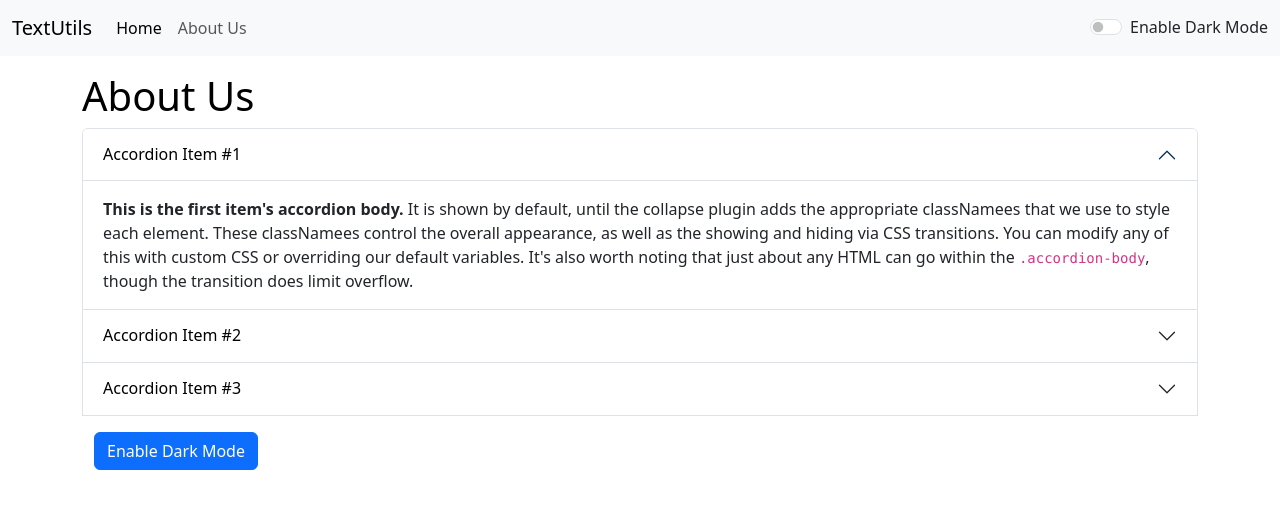
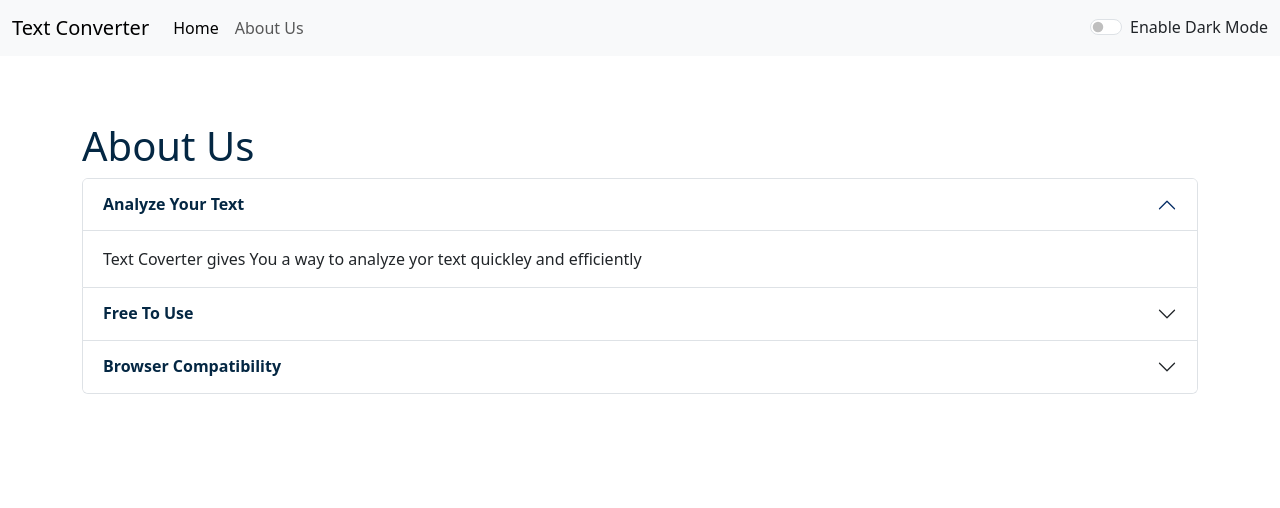
Before and after one commit to AnandSingh010/my-app, a React (Create React App) app: page /about in a window 1280 px wide. Shown: the top 508 px of the page. Built offline with nearby package versions, Linux system fonts and the light colour scheme.

Commit message:
changes made to fix some issues

```diff
--- a/src/App.js
+++ b/src/App.js
@@ -56,12 +56,12 @@ const showAlert=(message,type)=>{
   <>
   <BrowserRouter>
 
-    <Navbar title="TextUtils" headerName="About Us" mode={mode} toggleMode={toggleMode}/>
+    <Navbar title="Text Converter" headerName="About Us" mode={mode} toggleMode={toggleMode}/>
     <Alert alert={alert}/>
     <div className="container my-3">
 
     <Routes>
-        <Route path="/about" element={< About/>} />
+        <Route path="/about" element={< About  mode={mode}/>} />
 
           <Route path="/"
           element={<Forms showAlert={showAlert} heading="Enter your data to change" mode={mode} />}/>
--- a/src/component/About.js
+++ b/src/component/About.js
@@ -1,73 +1,79 @@
-import React ,{useState}from 'react'
+// import React ,{useState}from 'react'
 
-export default function About() {
-    const [btn,btnState]=useState("Enable Dark Mode")
-    const[myStyle , newStyle]=useState({
-        color:"black",
-        backgroundColor:"white"
-    })
-    const toggleStyle=()=>{
-            if(myStyle.color === "black"){
-                newStyle({
-                    color:"White",
-                    // backgroundColor:"black",
-                    backgroundColor:"White",
+export default function About(props) {
+    // const [btn,btnState]=useState("Enable Dark Mode")
+    // const[myStyle , newStyle]=useState({
+    //     color:"black",
+    //     backgroundColor:"white"
+    // })
+    // const toggleStyle=()=>{
+    //         if(myStyle.color === "black"){
+    //             newStyle({
+    //                 color:"White",
+    //                 // backgroundColor:"black",
+    //                 backgroundColor:"White",
 
-                })
-                btnState("Enable Light Mode");
-            }
-            else{
-                newStyle({
-                    color:"black",
-                    backgroundColor:"White"
-                })
+    //             })
+    //             btnState("Enable Light Mode");
+    //         }
+    //         else{
+    //             newStyle({
+    //                 color:"black",
+    //                 backgroundColor:"White"
+    //             })
 
-                btnState("Enable Dark Mode");
-            }
-        }
+    //             btnState("Enable Dark Mode");
+    //         }
+    //     }
+    let myStyle={
+        color:props.mode ==='dark'?'white':'#042743',
+        backgroundColor:props.mode ==='dark'?'rgb(36 74 104)':'white',
+        // border:'2px solid',
+        // borderColor:props.mode ==='dark'?'white':'#042743',
+    }
 
   return (
-            <div className="accordion" id="accordionExample" style={myStyle}>
+            <div className="accordion" id="accordionExample" style={{color:props.mode ==='dark'?'white':'#042743'}}>
                 <h1>About Us</h1>
         <div className="accordion-item">
             <h2 className="accordion-header" id="headingOne">
             <button className="accordion-button" type="button" data-bs-toggle="collapse" data-bs-target="#collapseOne" aria-expanded="true" aria-controls="collapseOne" style={myStyle}>
-                Accordion Item #1
+              <strong> Analyze Your Text</strong>
             </button>
             </h2>
             <div id="collapseOne" className="accordion-collapse collapse show" aria-labelledby="headingOne" data-bs-parent="#accordionExample">
             <div className="accordion-body">
-                <strong>This is the first item's accordion body.</strong> It is shown by default, until the collapse plugin adds the appropriate classNamees that we use to style each element. These classNamees control the overall appearance, as well as the showing and hiding via CSS transitions. You can modify any of this with custom CSS or overriding our default variables. It's also worth noting that just about any HTML can go within the <code>.accordion-body</code>, though the transition does limit overflow.
+                Text Coverter gives You a way to analyze yor text quickley and efficiently
             </div>
             </div>
         </div>
         <div className="accordion-item">
             <h2 className="accordion-header" id="headingTwo">
             <button className="accordion-button collapsed" type="button" data-bs-toggle="collapse" data-bs-target="#collapseTwo" aria-expanded="false" aria-controls="collapseTwo" style={myStyle}>
-                Accordion Item #2
+            <strong> Free To Use</strong>
             </button>
             </h2>
             <div id="collapseTwo" className="accordion-collapse collapse" aria-labelledby="headingTwo" data-bs-parent="#accordionExample">
             <div className="accordion-body">
-                <strong>This is the second item's accordion body.</strong> It is hidden by default, until the collapse plugin adds the appropriate classNamees that we use to style each element. These classNamees control the overall appearance, as well as the showing and hiding via CSS transitions. You can modify any of this with custom CSS or overriding our default variables. It's also worth noting that just about any HTML can go within the <code>.accordion-body</code>, though the transition does limit overflow.
+                Text Coverter is free open source tool that provides instant character count, change to upper case or converter to lower case.
             </div>
             </div>
         </div>
         <div className="accordion-item">
             <h2 className="accordion-header" id="headingThree">
             <button className="accordion-button collapsed" type="button" data-bs-toggle="collapse" data-bs-target="#collapseThree" aria-expanded="false" aria-controls="collapseThree" style={myStyle}>
-                Accordion Item #3
+            <strong>Browser Compatibility</strong>
             </button>
             </h2>
             <div id="collapseThree" className="accordion-collapse collapse" aria-labelledby="headingThree" data-bs-parent="#accordionExample">
             <div className="accordion-body">
-                <strong>This is the third item's accordion body.</strong> It is hidden by default, until the collapse plugin adds the appropriate classNamees that we use to style each element. These classNamees control the overall appearance, as well as the showing and hiding via CSS transitions. You can modify any of this with custom CSS or overriding our default variables. It's also worth noting that just about any HTML can go within the <code>.accordion-body</code>, though the transition does limit overflow.
+               The word counter software works on nearly every we browser like Chrome, Firefox, Safari, Opera and Internet explorer. It suits to count characters in facebook, blogs, excel documents etc.
             </div>
             </div>
         </div>
-        <div className="container my-3">
+        {/* <div className="container my-3">
         <button type="button" className="btn btn-primary" onClick={toggleStyle}>{btn}</button>
-        </div>
+        </div> */}
         </div>
   )
 }
--- a/src/component/Alert.js
+++ b/src/component/Alert.js
@@ -2,8 +2,10 @@ import React from 'react'
 
 function Alert(props) {
   return (
-   props.alert && <div className="alert alert-success  alert-dismissible fade show" role="alert">
+    <div style={{height:"50px"}}>
+   {props.alert && <div className="alert alert-success  alert-dismissible fade show" role="alert">
     <strong>{props.alert.type}</strong>:{props.alert.msg}
+    </div>}
     </div>
   )
 }
--- a/src/component/Forms.js
+++ b/src/component/Forms.js
@@ -34,17 +34,17 @@ export default function Forms(props) {
       <div className="container" ></div>
     <div className="mb-3" style={{color:props.mode ==='dark'?'white':'black'}}>
       <h1>{props.heading}</h1>
-      <textarea className="form-control border-success border-1" id="mybox" value={text} onChange={handleOnChange} rows="8" style={{backgroundColor:props.mode ==='dark'?'grey':'white',color:props.mode ==='dark'?'white':'black'}}></textarea>
-      <button className="btn btn-primary mx-1 my-3" onClick={handleUpClick}>Convert To UpperCase</button>
-      <button className="btn btn-primary mx-1 my-3" onClick={handleLoClick}>Convert To LowerCase</button>
-      <button className="btn btn-primary mx-1 my-3" onClick={captalize}>Captalize Case</button>
+      <textarea className="form-control border-success border-1" id="mybox" value={text} onChange={handleOnChange} rows="8" style={{backgroundColor:props.mode ==='dark'?'#042743':'white',color:props.mode ==='dark'?'white':'black'}}></textarea>
+      <button disabled={text.length === 0} className="btn btn-primary mx-1 my-3" onClick={handleUpClick}>Convert To UpperCase</button>
+      <button disabled={text.length === 0} className="btn btn-primary mx-1 my-3" onClick={handleLoClick}>Convert To LowerCase</button>
+      <button disabled={text.length === 0} className="btn btn-primary mx-1 my-3" onClick={captalize}>Captalize Case</button>
     </div>
     <div className="container my-3" style={{color:props.mode ==='dark'?'white':'black'}}>
     <h1>Your Text Summary</h1>
-    <p>{text.split(" ").length} words and {text.length} characters</p>
-    <p>{0.008* text.split(" ").length} Minutes to read the words</p>
+    <p>{text.split(" ").filter((element)=>{return element.length!==0}).length} words and {text.length} characters</p>
+    <p>{0.008* text.split(" ").filter((element)=>{return element.length!==0}).length} Minutes to read the words</p>
     <h2>Preview</h2>
-    <p>{text.length>0 ? text:"enter something in text box above to preview above"}</p>
+    <p>{text.length>0 ? text:"Nothing To Preview !"}</p>
     </div>
       </>
   );
```
